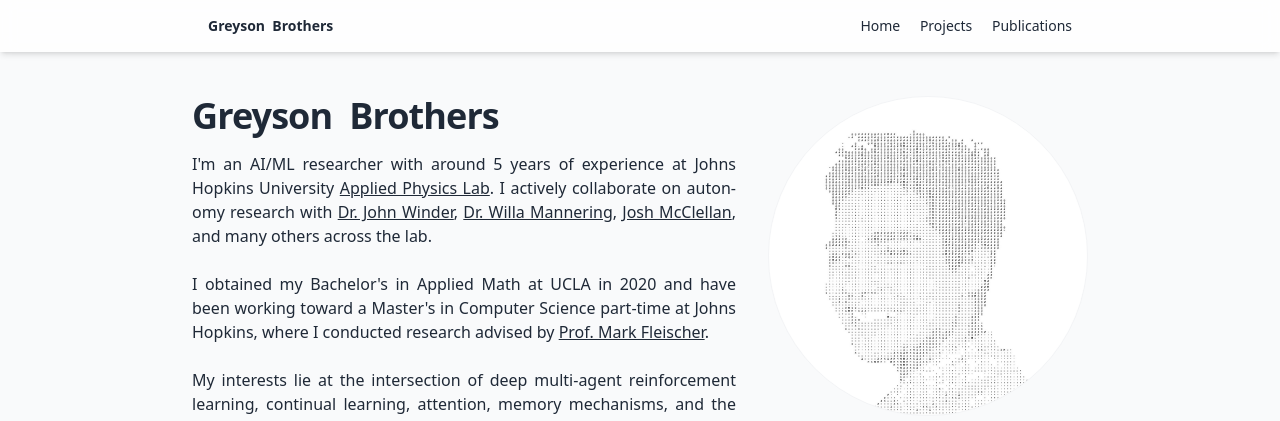
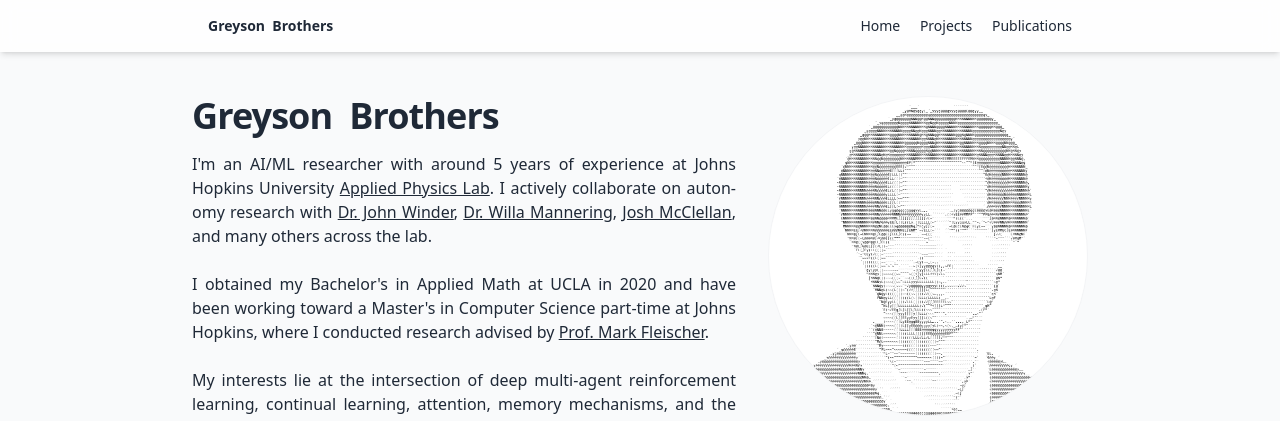
Before and after one commit to agbrothers/agbrothers.github.io, a plain HTML site: page index.html in a window 1280 px wide. Shown: the top 421 px of the page. Drawn offline with nearby package versions, Linux system fonts and the light colour scheme; a web font is replaced by a local one.

Commit message:
Swap out profile pic

```diff
--- a/index.html
+++ b/index.html
@@ -96,7 +96,7 @@
       </div>
       <!-- Profile & links -->
       <aside class="mt-8 md:mt-0 w-full md:w-80 flex-shrink-0 text-center md:text-left">
-        <img src="content/profile.jpeg" alt="Greyson Brothers portrait" class="mx-auto md:mx-0 w-80 h-80 object-cover rounded-full border border-gray-100" />
+        <img src="content/profile.png" alt="Greyson Brothers portrait" class="mx-auto md:mx-0 w-80 h-80 object-cover rounded-full border border-gray-100" />
         <div class="mt-4 text-sm space-y-2">
           <div class="flex justify-center items-center gap-4 text-base">
             <a href="https://github.com/agbrothers" title="GitHub" target="_blank" rel="noopener">
```
Also changed, not shown: content/profile.jpeg (deleted), content/profile.png (added).
